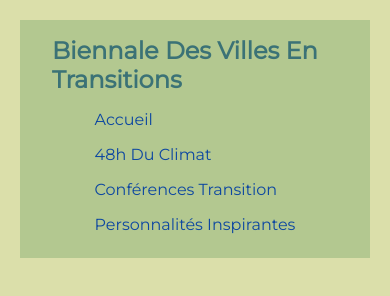
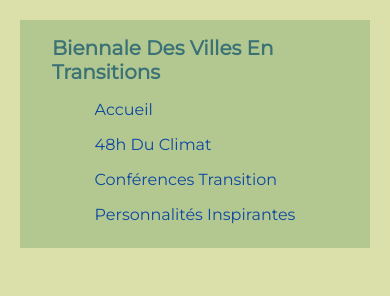
Before and after one commit to am-you/am-you.github.io, a plain HTML site: page index.html in a window 390 px wide. Drawn offline with Linux system fonts and the light colour scheme.

Commit message:
Update style.css

```diff
--- a/style.css
+++ b/style.css
@@ -150,7 +150,9 @@ nav a {
 }
 
 @media (max-width:450px){
-
+   h2{
+     font-size: 20px;
+   }
    .container .main-video-container .main-vid-title{
       font-size: 15px;
       text-align: center;
```
